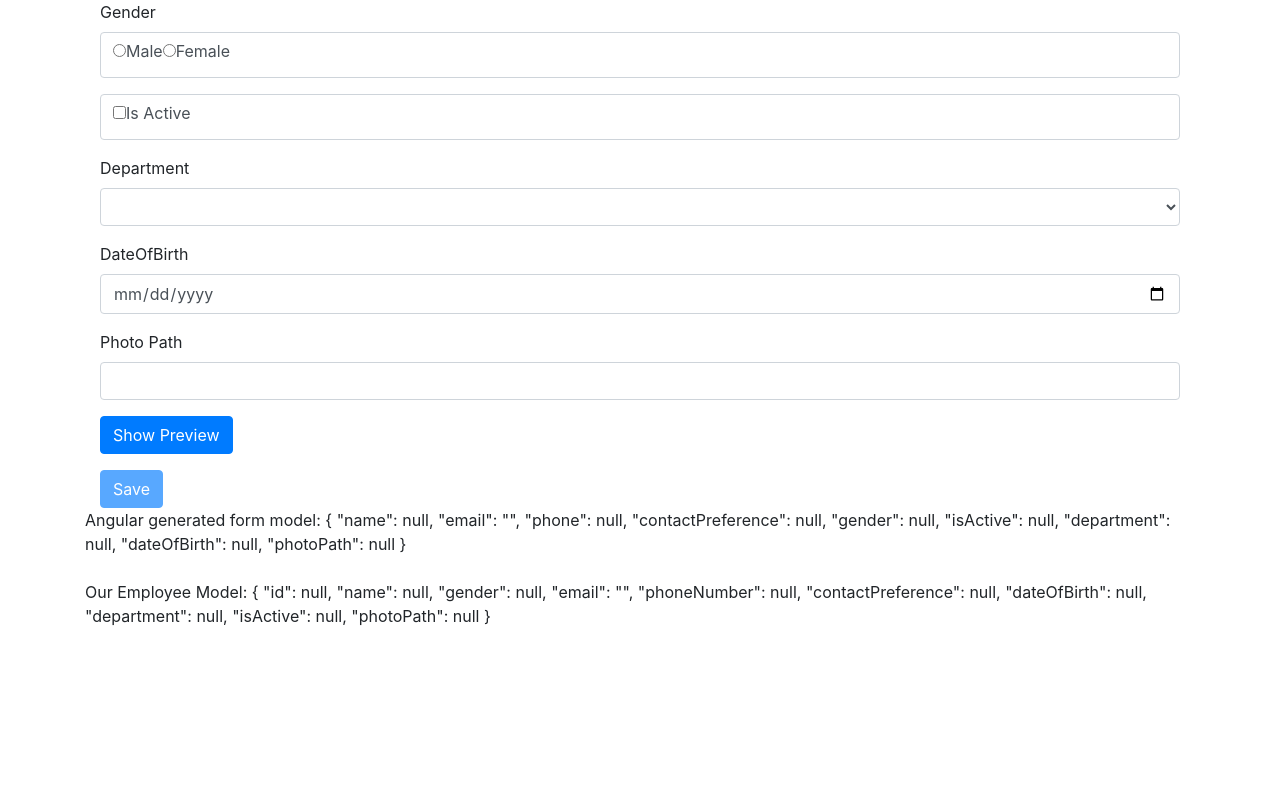
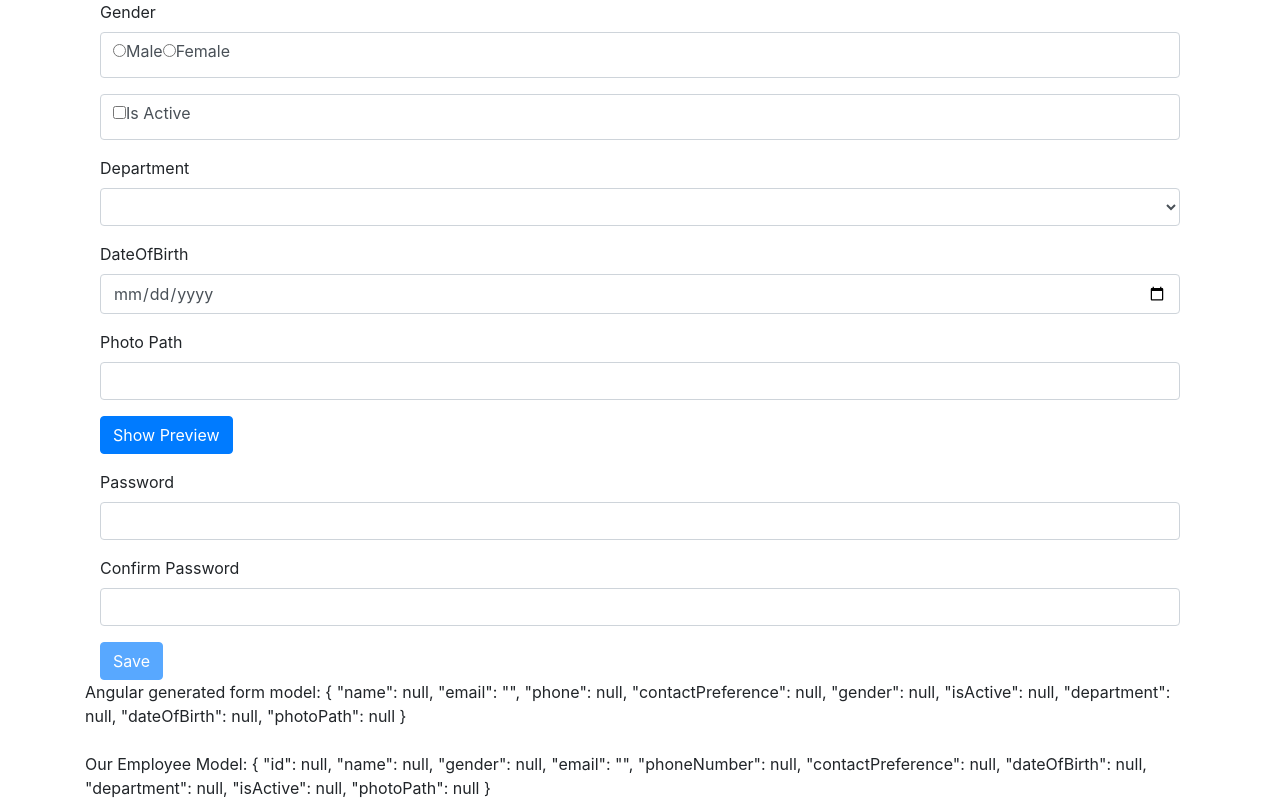
Before and after one commit to nsriharshanagula/AngularCRUD, an Angular app: page /create in a window 1280 px wide. Shown: the part 458-1258 px from the top of the page. Before the commit the page ends 1086 px from the top, so only its background shows below. Built offline with nearby package versions, Linux system fonts and the light colour scheme.

Commit message:
password anc confirm password

```diff
--- a/src/app/app.module.ts
+++ b/src/app/app.module.ts
@@ -8,6 +8,7 @@
 import { CreateEmployeeComponent } from './employees/create-employee.component';
 import { BsDatepickerModule } from 'ngx-bootstrap/datepicker';
 import { BrowserAnimationsModule } from '@angular/platform-browser/animations';
+import { ConfirmEqualValidatorDirective } from './shared/confirmed-equal-validator.directive';
 
   const appRoutes : Routes = [
     {path: 'list', component: ListEmployeesComponent},
@@ -19,7 +20,8 @@
   declarations: [
     AppComponent,
     ListEmployeesComponent,
-    CreateEmployeeComponent
+    CreateEmployeeComponent,
+    ConfirmEqualValidatorDirective
   ],
   imports: [
     BrowserModule,
--- a/src/app/employees/create-employee.component.html
+++ b/src/app/employees/create-employee.component.html
@@ -88,6 +88,23 @@
         <div class="form-group">
             <img [src]="employee.photoPath" height="200" width="200" *ngIf="previewPhoto" />
         </div>
+        <div class="form-group" [class.has-error]="password.invalid && password.touched" [class.has-success]="password.valid ">
+            <label for="password" class="control-label">Password</label>
+            <input required id="password" appConfirmEqualValidator name="password" [(ngModel)]="employee.password" type="text" class="form-control" #password="ngModel">
+            <span class="help-block" *ngIf="password.invalid && password.touched">
+                Password is required
+            </span>
+        </div>
+        <div class="form-group" [class.has-error]="confirmPassword.invalid && confirmPassword.touched" [class.has-success]="confirmPassword.valid ">
+            <label for="confirmPassword" class="control-label">Confirm Password</label>
+            <input required id="confirmPassword" appConfirmEqualValidator="password" name="confirmPassword" [(ngModel)]="employee.confirmPassword" type="text" class="form-control" #confirmPassword="ngModel">
+            <span class="help-block" *ngIf="confirmPassword.touched && confirmPassword.errors?.required">
+                ConfirmPassword is required
+            </span>
+            <span class="help-block" *ngIf="confirmPassword.touched && confirmPassword.errors?.notEqual">
+                Password and Confirm password do not match
+            </span>
+        </div>
     </div>
     <div class="panel-footer">
         <button type="submit" class="btn btn-primary" [disabled]="employeeForm.invalid">Save</button>
--- /dev/null
+++ b/src/app/shared/confirmed-equal-validator.directive.ts
@@ -0,0 +1,26 @@
+import { Directive, Input } from '@angular/core';
+import { AbstractControlDirective, NG_VALIDATORS, Validator } from '@angular/forms';
+
+import { Validator, NG_VALIDATORS } from '@angular/forms'
+import { Directive, Input } from '@angular/core';
+
+@Directive({
+selector : '[appConfirmEqualValidator]',
+providers: [{
+    provide: NG_VALIDATORS,
+    useExisting: ConfirmEqualValidatorDirective,
+    multi: true
+}]
+})
+
+export class ConfirmEqualValidatorDirective implements Validator{
+    @Input() appConfirmEqualValidator: string;
+    validate(control: AbstractControl): {[key: string] : any} | null{
+        const controlToCompare = control.parent.get(this.appConfirmEqualValidator);
+        if (controlToCompare && controlToCompare.value !== control.value){
+            return { 'notEqual' : true};
+        }
+
+        return null;
+    }
+}
```
